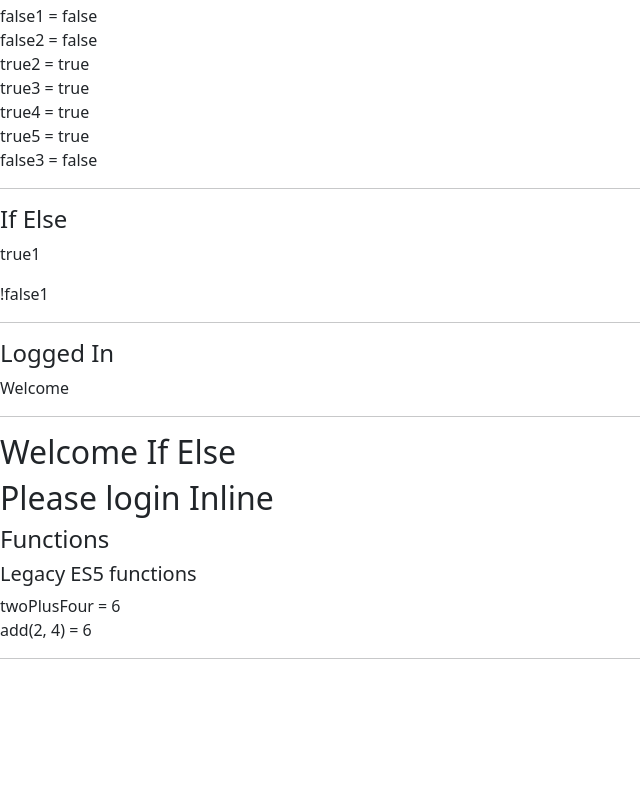
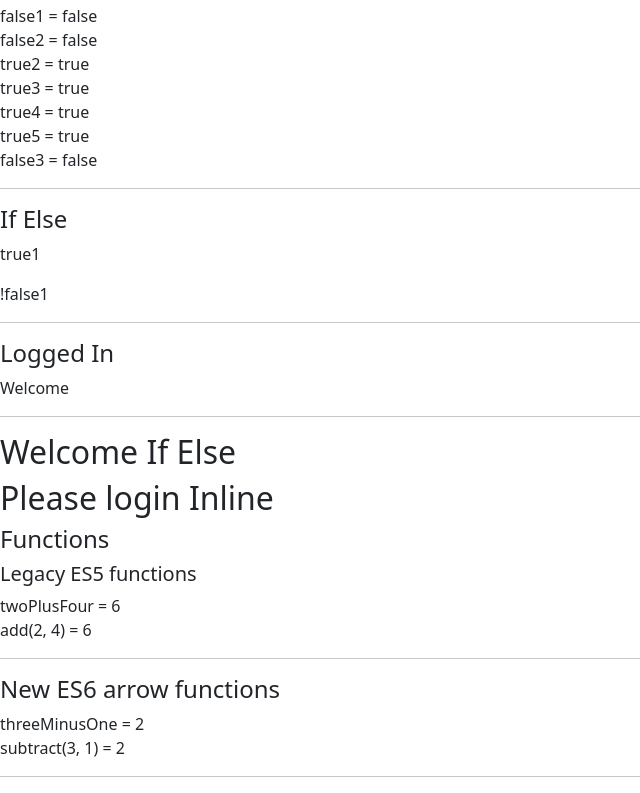
Before and after one commit to xilu56/kambaz-react-web-app-cs5610-sm25, a React app: page /#/Labs/Lab3 in a window 1280 px wide. Shown: the part 574-1367 px from the top of the page, without its empty margins (0-640 px from the left). Before the commit the page ends 1249 px from the top, so only its background shows below. Built offline with nearby package versions, Linux system fonts and the light colour scheme; the HTML template or start-up script is replaced by a standard one.

Commit message:
ES6 arrow functions

```diff
--- /dev/null
+++ b/src/Labs/Lab3/ArrowFunctions.tsx
@@ -0,0 +1,16 @@
+const subtract = (a: number, b: number) => {
+  return a - b;
+};
+
+
+export default function ArrowFunctions() {
+  const threeMinusOne = subtract(3, 1);
+  console.log(threeMinusOne);
+  return (
+    <div id="wd-arrow-functions">
+      <h4>New ES6 arrow functions</h4>
+      threeMinusOne = {threeMinusOne}   <br />
+      subtract(3, 1) = {subtract(3, 1)} <hr />
+    </div>
+  );
+}
--- a/src/Labs/Lab3/index.tsx
+++ b/src/Labs/Lab3/index.tsx
@@ -6,6 +6,7 @@ import TernaryOperator from "./TernaryOperator";
 import ConditionalOutputIfElse from "./ConditionalOutputIfElse";
 import ConditionalOutputInline from "./ConditionalOutputInline";
 import LegacyFunctions from "./LegacyFunctions";
+import ArrowFunctions from "./ArrowFunctions";
 
 export default function Lab3() {
   return (
@@ -19,6 +20,7 @@ export default function Lab3() {
       <ConditionalOutputIfElse/>
       <ConditionalOutputInline/>
       <LegacyFunctions/>
+      <ArrowFunctions/>
     </div>
   );
 }
```
